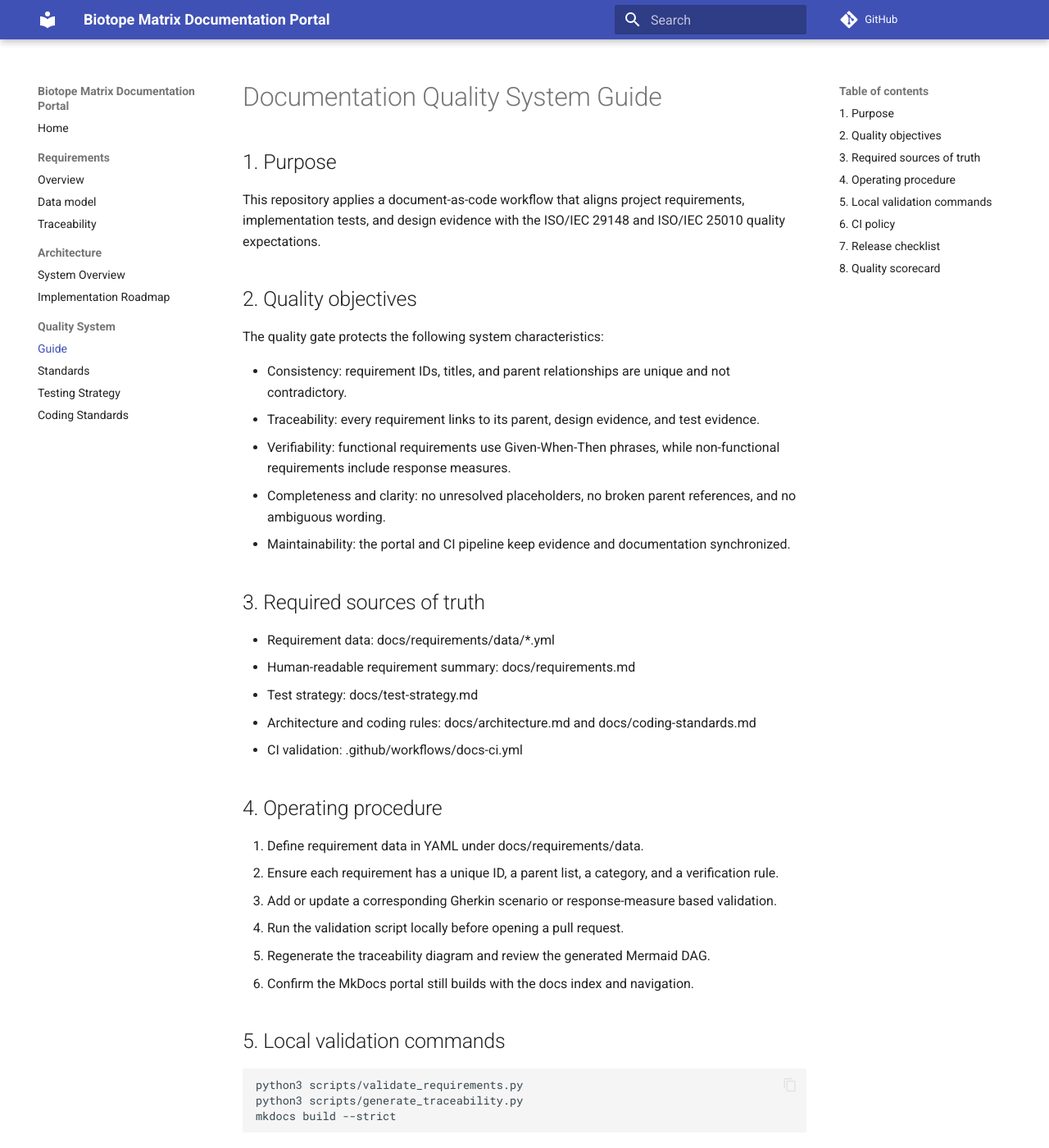
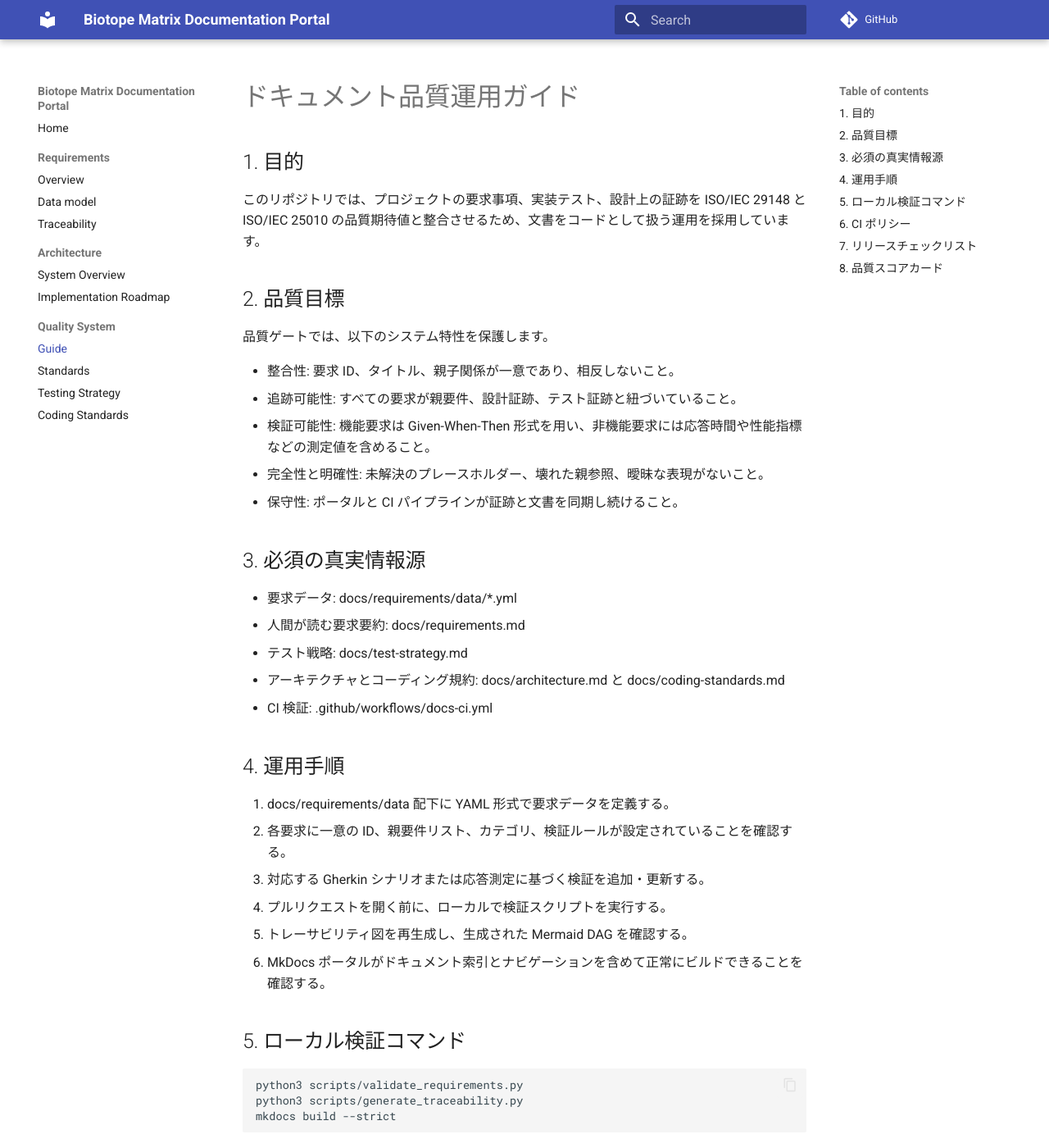
Before and after one commit to viviparidae/biotope-matrix, an MkDocs documentation site: the page built from docs/DOCS_SYSTEM_GUIDE.md, in a window 1280 px wide and 1400 px high. Shown: the whole window at 82% size. Built offline with MkDocs 1.6.1 and Material for MkDocs 9.7.7, drawn with Linux system fonts in a browser that asks for light colours; comment, search, counter and statistics services are not loaded; some of the changed text lies outside the part shown.

Commit message:
docs: update documentation quality guide

````diff
--- a/docs/DOCS_SYSTEM_GUIDE.md
+++ b/docs/DOCS_SYSTEM_GUIDE.md
@@ -1,37 +1,37 @@
-# Documentation Quality System Guide
+# ドキュメント品質運用ガイド
 
-## 1. Purpose
+## 1. 目的
 
-This repository applies a document-as-code workflow that aligns project requirements, implementation tests, and design evidence with the ISO/IEC 29148 and ISO/IEC 25010 quality expectations.
+このリポジトリでは、プロジェクトの要求事項、実装テスト、設計上の証跡を ISO/IEC 29148 と ISO/IEC 25010 の品質期待値と整合させるため、文書をコードとして扱う運用を採用しています。
 
-## 2. Quality objectives
+## 2. 品質目標
 
-The quality gate protects the following system characteristics:
+品質ゲートでは、以下のシステム特性を保護します。
 
-- Consistency: requirement IDs, titles, and parent relationships are unique and not contradictory.
-- Traceability: every requirement links to its parent, design evidence, and test evidence.
-- Verifiability: functional requirements use Given-When-Then phrases, while non-functional requirements include response measures.
-- Completeness and clarity: no unresolved placeholders, no broken parent references, and no ambiguous wording.
-- Maintainability: the portal and CI pipeline keep evidence and documentation synchronized.
+- 整合性: 要求 ID、タイトル、親子関係が一意であり、相反しないこと。
+- 追跡可能性: すべての要求が親要件、設計証跡、テスト証跡と紐づいていること。
+- 検証可能性: 機能要求は Given-When-Then 形式を用い、非機能要求には応答時間や性能指標などの測定値を含めること。
+- 完全性と明確性: 未解決のプレースホルダー、壊れた親参照、曖昧な表現がないこと。
+- 保守性: ポータルと CI パイプラインが証跡と文書を同期し続けること。
 
-## 3. Required sources of truth
+## 3. 必須の真実情報源
 
-- Requirement data: docs/requirements/data/*.yml
-- Human-readable requirement summary: docs/requirements.md
-- Test strategy: docs/test-strategy.md
-- Architecture and coding rules: docs/architecture.md and docs/coding-standards.md
-- CI validation: .github/workflows/docs-ci.yml
+- 要求データ: docs/requirements/data/*.yml
+- 人間が読む要求要約: docs/requirements.md
+- テスト戦略: docs/test-strategy.md
+- アーキテクチャとコーディング規約: docs/architecture.md と docs/coding-standards.md
+- CI 検証: .github/workflows/docs-ci.yml
 
-## 4. Operating procedure
+## 4. 運用手順
 
-1. Define requirement data in YAML under docs/requirements/data.
-2. Ensure each requirement has a unique ID, a parent list, a category, and a verification rule.
-3. Add or update a corresponding Gherkin scenario or response-measure based validation.
-4. Run the validation script locally before opening a pull request.
-5. Regenerate the traceability diagram and review the generated Mermaid DAG.
-6. Confirm the MkDocs portal still builds with the docs index and navigation.
+1. docs/requirements/data 配下に YAML 形式で要求データを定義する。
+2. 各要求に一意の ID、親要件リスト、カテゴリ、検証ルールが設定されていることを確認する。
+3. 対応する Gherkin シナリオまたは応答測定に基づく検証を追加・更新する。
+4. プルリクエストを開く前に、ローカルで検証スクリプトを実行する。
+5. トレーサビリティ図を再生成し、生成された Mermaid DAG を確認する。
+6. MkDocs ポータルがドキュメント索引とナビゲーションを含めて正常にビルドできることを確認する。
 
-## 5. Local validation commands
+## 5. ローカル検証コマンド
 
 ```bash
 python3 scripts/validate_requirements.py
@@ -39,33 +39,33 @@ python3 scripts/generate_traceability.py
 mkdocs build --strict
 ```
 
-## 6. CI policy
+## 6. CI ポリシー
 
-The quality pipeline fails when any of the following issues are detected:
+次の問題が検出された場合、品質パイプラインは失敗します。
 
-- duplicate or undefined requirement IDs
-- circular parent relationships
-- missing response measures for non-functional requirements
-- functional requirement descriptions without Given-When-Then language
-- broken internal or external links
-- Markdown or text linting issues that violate the repository style rules
+- 重複または未定義の要求 ID
+- 循環する親子関係
+- 非機能要求に対する応答測定の欠落
+- Given-When-Then 形式を使用しない機能要求の記述
+- 壊れた内部リンクまたは外部リンク
+- リポジトリのスタイル規約に違反する Markdown やテキストの lint 問題
 
-## 7. Release checklist
+## 7. リリースチェックリスト
 
-- All active requirements are represented in YAML.
-- Parent-child traceability is free of cycles.
-- Every requirement maps to either a feature scenario or a measurable quality scenario.
-- Documentation portal builds cleanly.
-- The generated traceability graph reflects the current requirement set.
+- すべてのアクティブな要求が YAML で表現されている。
+- 親子要件のトレーサビリティに循環がない。
+- 各要求が機能シナリオまたは測定可能な品質シナリオのいずれかに対応している。
+- ドキュメントポータルが正常にビルドできる。
+- 生成されたトレーサビリティ図が現在の要求セットを反映している。
 
-## 8. Quality scorecard
+## 8. 品質スコアカード
 
-The compliance review check should confirm the following thresholds:
+適合性レビューでは、以下の閾値を確認する必要があります。
 
-- 100% requirement ID uniqueness
-- 100% parent reference integrity
-- 100% verifiability for active requirements
-- 0 broken links in the documentation set
-- 0 Markdown lint violations
+- 要求 ID の一意性 100%
+- 親参照の整合性 100%
+- アクティブな要求の検証可能性 100%
+- ドキュメントセット内のリンク切れ 0 件
+- Markdown lint 違反 0 件
 
-This document is the operational policy for the ISO-aligned documentation system and should be updated whenever the requirement model evolves.
+この文書は ISO 準拠のドキュメントシステムの運用方針であり、要求モデルが進化するたびに更新する必要があります。
````
